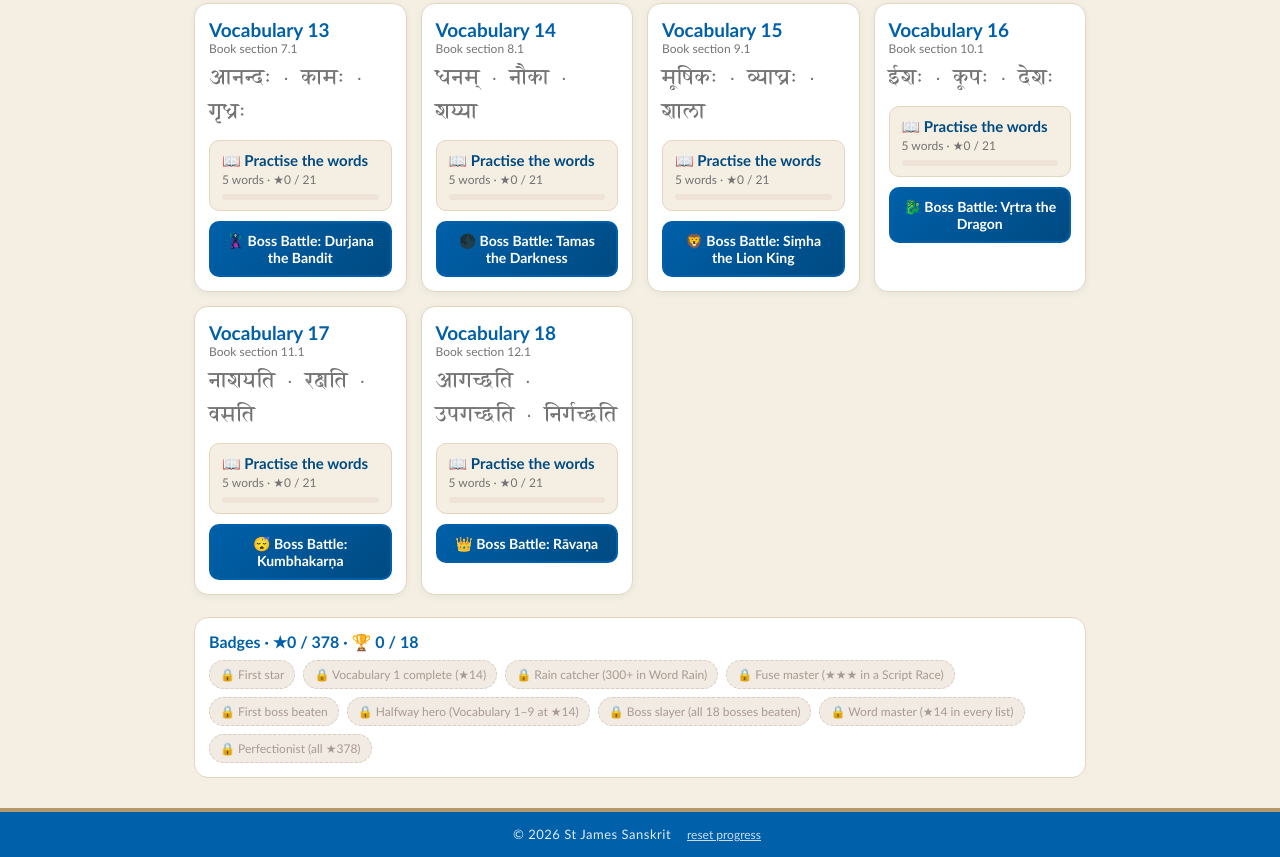
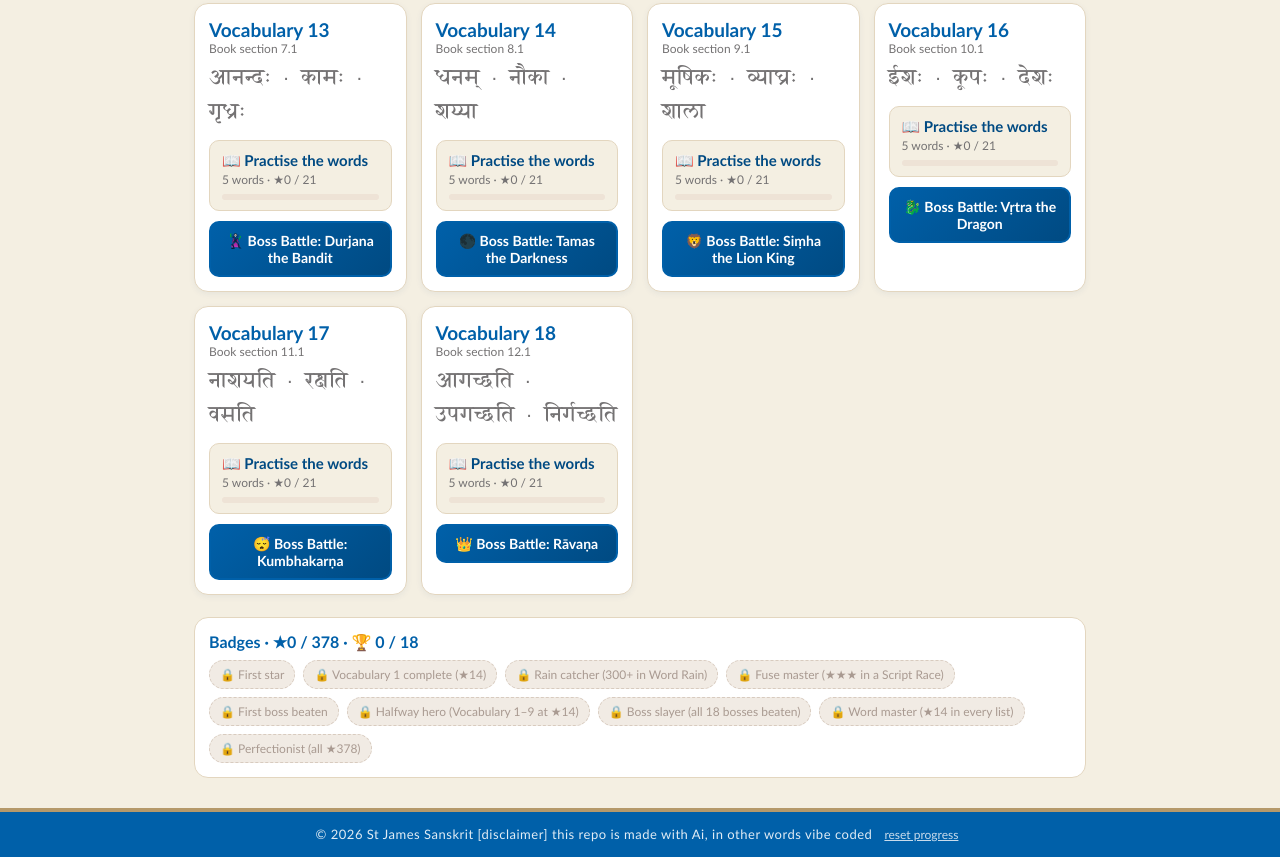
Before and after one commit to stjamessanskrit/stjamessanskrit.github.io, a plain HTML site: page introductory-vocab-trainer-stjames.html in a window 1280 px wide. Shown: the part 1168-2025 px from the top of the page. Drawn offline with Linux system fonts and the light colour scheme; a web font is replaced by a local one.

Commit message:
Modify footer text with AI disclaimer
Updated footer text to include a disclaimer about AI involvement.

```diff
--- a/introductory-vocab-trainer-stjames.html
+++ b/introductory-vocab-trainer-stjames.html
@@ -317,7 +317,7 @@ footer button{background:none;border:none;color:#C9DCEC;font-size:12px;text-deco
 
 <main id="app"></main>
 
-<footer>© 2026 St James Sanskrit <button id="resetBtn" title="Clear stars and XP on this device">reset progress</button></footer>
+<footer>© 2026 St James Sanskrit [disclaimer] this repo is made with Ai, in other words vibe coded<button id="resetBtn" title="Clear stars and XP on this device">reset progress</button></footer>
 <div class="toast" id="toast"></div>
 
 <script>
```
